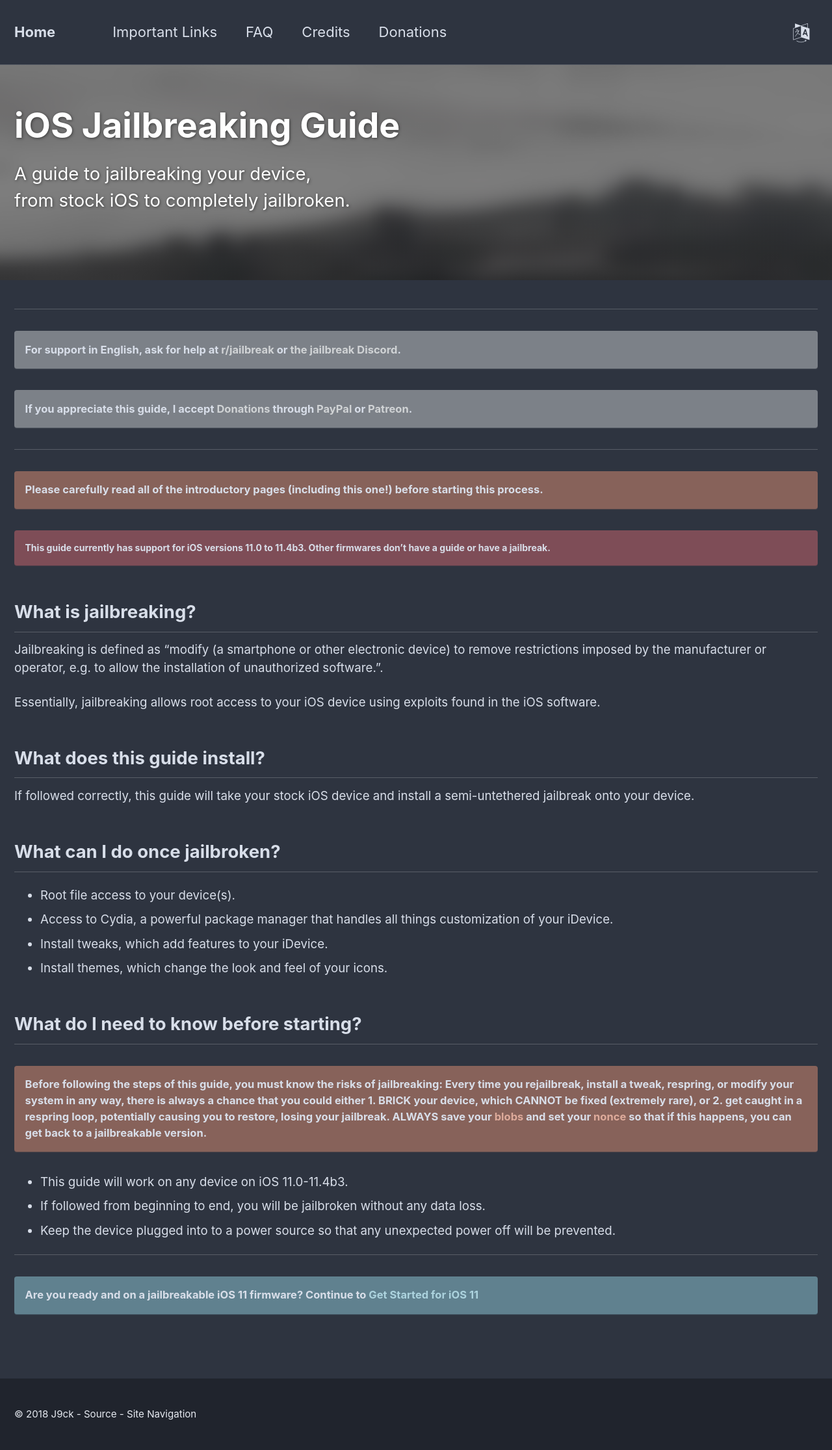
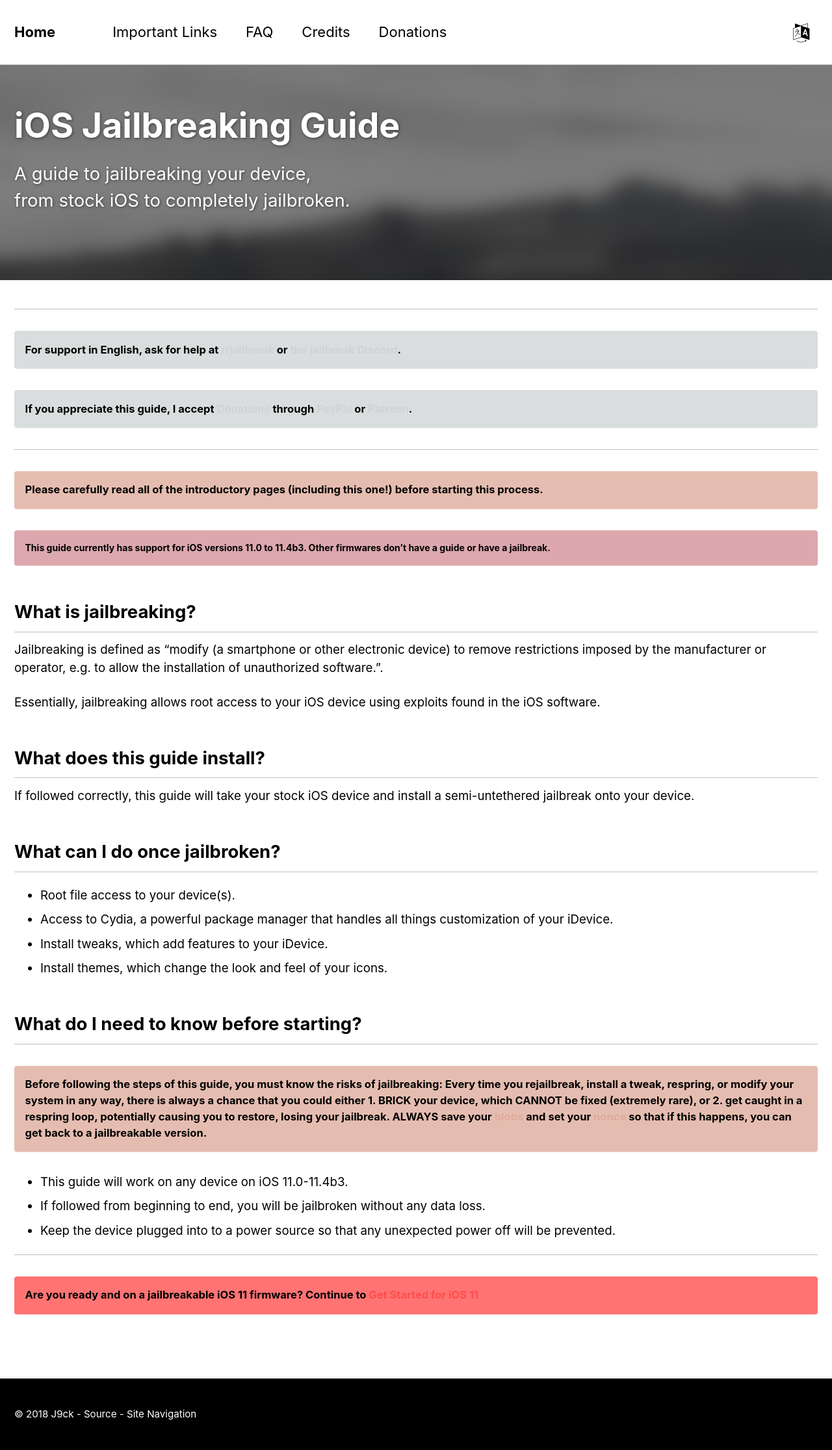
Before and after one commit to jacc/JBGuide, a Jekyll site: the page built from _pages/en_US/home.txt, in a window 1280 px wide. Shown: the whole page at 65% size. Built offline with Jekyll 4.4.1, drawn with Linux system fonts in a browser that asks for light colours.

Commit message:
change theme

```diff
--- a/_config.yml
+++ b/_config.yml
@@ -7,7 +7,7 @@ remote_theme: "mmistakes/minimal-mistakes"
 # For technical reasons, this file is *NOT* reloaded automatically when you use
 # `jekyll serve`. If you change this file, please restart the server process.
 
-minimal_mistakes_skin    : "nord"
+minimal_mistakes_skin    : "contrast"
 
 # Site Settings
 locale                   : "en-US"
```
